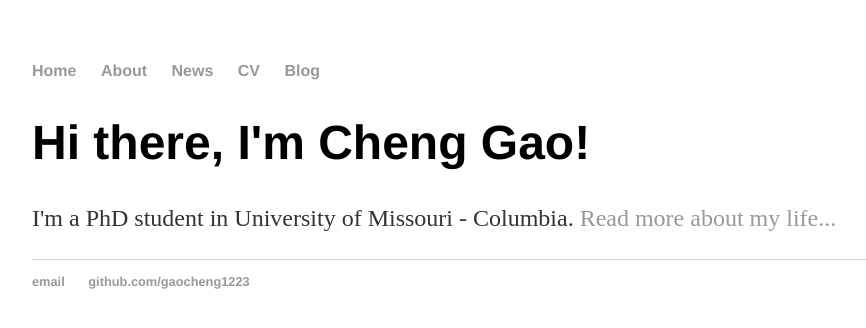
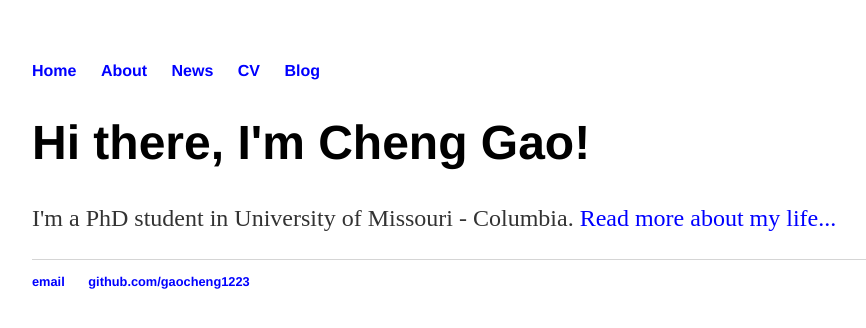
Before and after one commit to gaocheng1994/gaocheng1223.github.io, a Jekyll site: the page built from index.html, in a window 1280 px wide. Shown: the top 328 px of the page, without its empty margins (160-1026 px from the left). Built offline with Jekyll 4.4.1, drawn with Linux system fonts in a browser that asks for light colours.

Commit message:
Update main.css

```diff
--- a/css/main.css
+++ b/css/main.css
@@ -1,6 +1,6 @@
 body { margin: 60px auto; width: 70%; }
 
-a { text-decoration: none; color: #999; }
+a { text-decoration: none; color: blue; }
 a:hover { text-decoration: underline; }
 
 p, ul { font-size: 1.5em; line-height: 1.4em; color: #333; }
```
